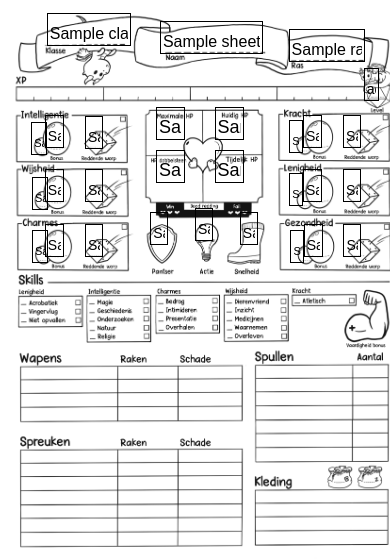
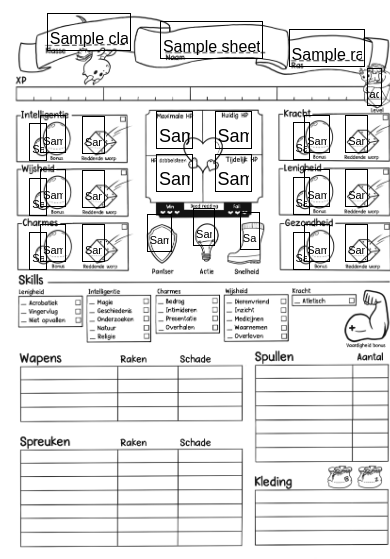
Before and after one commit to koffiebaard/what-the-sheet, a PHP site: template src/template/show_the_sheet.php in a window 390 px wide. Shown: the top 559 px of the page. Run offline with PHP 8.4, Linux system fonts and the light colour scheme; the template is opened without the code that fills it: most values are stand-ins (such as "Sample title", 1, 10 or a date in 2020).

Commit message:
Fixing various front-end issues relating to responsiveness and cross-browser-compatibility

```diff
--- a/src/assets/script.js
+++ b/src/assets/script.js
@@ -1,11 +1,13 @@
-let show_dialog_save=document.querySelector('button.save');
-let show_dialog_share=document.querySelector('button.share');
+let show_dialog_save=document.querySelector('button.open_save');
+let show_dialog_share=document.querySelector('button.open_share');
 
-let modal_save=document.querySelector('dialog.save');
-let modal_share=document.querySelector('dialog.share');
+var modal_save=document.querySelector('dialog.save');
+var modal_share=document.querySelector('dialog.share');
 
-let save=document.querySelector('dialog.save > button');
-let close_share=document.querySelector('dialog.share > button');
+let save=document.querySelector('dialog.save > button.save');
+let close_save=document.querySelector('dialog.save > button.close');
+let close_share=document.querySelector('dialog.share > button.close');
+
 
 show_dialog_save.addEventListener('click', () => {
   hide_notices();
@@ -44,14 +46,11 @@
       } else {
         show_notice_fail();
       }
-
-      console.log(response);
     }
   // Create sheet
   } else {
     console.log(`Creating sheet`);
     response = await create_sheet(sheet);
-    console.log(response);
 
     if (response && response.id) {
       show_notice_success();
@@ -59,14 +58,22 @@
         window.location.href = `/${response.id}`
       }, 500);
     } else {
-      show_notice_fail();
-      console.log(response);
+      if (response.errors) {
+        show_notice_fail("Validation failed unfortunately", response.errors);
+      } else {
+        show_notice_fail();
+      }
     }
   }
+  console.log(response);
 })
 
 close_share.addEventListener('click', async() => {
   modal_share.close();
+});
+
+close_save.addEventListener('click', async() => {
+  modal_save.close();
 });
 
 function show_notice_success() {
--- a/src/assets/style.css
+++ b/src/assets/style.css
@@ -9,6 +9,10 @@
   height: 30px;
   position: absolute;
   text-align: center;
+}
+
+dialog:not([open]) {
+  display: none;
 }
 
 body#share input[type=text] {
@@ -27,39 +31,58 @@
 
 /**** Fields of Terror ****/
 
+:root {
+  --saving_throw_width: 4.4%;
+  --saving_throw_left: 21%;
+  --saving_throw_right: 88.5%;
+
+  --ability_mod_width: 5.2%;
+  --ability_mod_left: 10.3%;
+  --ability_mod_right: 78%;
+
+  --ability_score_width: 3%;
+  --ability_score_left: 7.5%;
+  --ability_score_right: 75%;
+}
+
 #class {            left: 12%;    margin-top: calc(9% - 30px);      width: 20%;     }
 #name {             left: 41%;    margin-top: calc(11% - 30px);     width: 25%;     }
 #race {             left: 74%;    margin-top: calc(13% - 30px);     width: 18%;     }
-#level {            right: 2.7%;  margin-top: calc(23% - 30px);     width: 2.5%;      }
+#level {            left: 94%;    margin-top: calc(23% - 30px);     width: 2.5%;    }
 
-#int {              left: 8%;     margin-top: calc(37% - 30px);     width: 2.5%;      }
-#int_mod {          left: 11.5%;  margin-top: calc(35% - 30px);     width: 3.3%;    }
-#int_saving_throw { left: 21.8%;  margin-top: calc(35.5% - 30px);   width: 3%;    }
-#wis {              left: 8.2%;   margin-top: calc(51% - 30px);     width: 2.5%;      }
-#wis_mod {          left: 11.5%;  margin-top: calc(49% - 30px);     width: 3.3%;    }
-#wis_saving_throw { left: 21.8%;  margin-top: calc(49% - 30px);     width: 3%;    }
-#char {             left: 8.2%;   margin-top: calc(64.5% - 30px);   width: 2.5%;      }
-#char_mod {         left: 11.5%;  margin-top: calc(63% - 30px);     width: 3.3%;    }
-#char_saving_throw {left: 21.8%;  margin-top: calc(63% - 30px);     width: 3%;    }
+#int {              left: var(--ability_score_left);   margin-top: calc(37.3% - 30px);   width: var(--ability_score_width);      }
+#wis {              left: var(--ability_score_left);   margin-top: calc(51.4% - 30px);   width: var(--ability_score_width);      }
+#char {             left: var(--ability_score_left);   margin-top: calc(65.1% - 30px);   width: var(--ability_score_width);      }
 
-#str {              right: 22.3%;    margin-top: calc(36.5% - 30px);     width: 2%;     }
-#str_mod {          right: 17.5%;    margin-top: calc(35% - 30px);     width: 3.3%;     }
-#str_saving_throw { right: 7.5%;    margin-top: calc(35% - 30px);     width: 3%;     }
-#dex {              right: 22.3%;    margin-top: calc(50% - 30px);     width: 2%;     }
-#dex_mod {          right: 17.5%;    margin-top: calc(49% - 30px);     width: 3.3%;     }
-#dex_saving_throw { right: 7.5%;    margin-top: calc(49% - 30px);     width: 3%;     }
-#con {              right: 22%;    margin-top: calc(64.5% - 30px);     width: 2%;     }
-#con_mod {          right: 17.3%;    margin-top: calc(63% - 30px);     width: 3.3%;     }
-#con_saving_throw { right: 7.4%;    margin-top: calc(63% - 30px);     width: 3%;     }
+#str {              left: var(--ability_score_right);    margin-top: calc(37% - 30px);     width: var(--ability_score_width)     }
+#dex {              left: var(--ability_score_right);    margin-top: calc(51% - 30px);     width: var(--ability_score_width);     }
+#con {              left: var(--ability_score_right);    margin-top: calc(65.1% - 30px);   width: var(--ability_score_width);     }
 
-#hp_max {           left: 40%;    margin-top: calc(33% - 30px);     width: 6%;     }
-#hp_cur {           left: 55%;    margin-top: calc(33% - 30px);     width: 6%;     }
-#hp_tmp {           left: 55%;    margin-top: calc(44% - 30px);     width: 6%;     }
-#hit_die {          left: 40%;    margin-top: calc(44% - 30px);     width: 6%;     }
+#int_mod {          left: var(--ability_mod_left);  margin-top: calc(35% - 30px);        width: var(--ability_mod_width);    }
+#wis_mod {          left: var(--ability_mod_left);  margin-top: calc(49% - 30px);        width: var(--ability_mod_width);    }
+#char_mod {         left: var(--ability_mod_left);  margin-top: calc(63% - 30px);        width: var(--ability_mod_width);    }
 
-#armor_class {      left: 38.5%;    margin-top: calc(60% - 30px);     width: 3%;     }
-#initiative {       left: 50%;    margin-top: calc(59% - 30px);     width: 3%;     }
-#speed {            left: 61.5%;    margin-top: calc(60% - 30px);     width: 3%;     }
+#str_mod {          left: var(--ability_mod_right);    margin-top: calc(35% - 30px);     width: var(--ability_mod_width);     }
+#dex_mod {          left: var(--ability_mod_right);    margin-top: calc(49% - 30px);     width: var(--ability_mod_width);     }
+#con_mod {          left: var(--ability_mod_right);    margin-top: calc(63% - 30px);     width: var(--ability_mod_width);     }
+
+#int_saving_throw { left: var(--saving_throw_left);  margin-top: calc(35.5% - 30px);     width: var(--saving_throw_width);    }
+#wis_saving_throw { left: var(--saving_throw_left);  margin-top: calc(49.3% - 30px);     width: var(--saving_throw_width);    }
+#char_saving_throw {left: var(--saving_throw_left);  margin-top: calc(63.2% - 30px);     width: var(--saving_throw_width);    }
+
+#str_saving_throw { left: var(--saving_throw_right);    margin-top: calc(35.2% - 30px);   width: var(--saving_throw_width);     }
+#dex_saving_throw { left: var(--saving_throw_right);    margin-top: calc(49% - 30px);     width: var(--saving_throw_width);     }
+#con_saving_throw { left: var(--saving_throw_right);    margin-top: calc(63% - 30px);     width: var(--saving_throw_width);     }
+
+#hp_max {           left: 40%;    margin-top: calc(34% - 30px);       width: 8%;     }
+#hp_cur {           left: 55%;    margin-top: calc(34% - 30px);       width: 8%;     }
+
+#hp_tmp {           left: 55%;    margin-top: calc(45% - 30px);       width: 8%;     }
+#hit_die {          left: 40%;    margin-top: calc(45% - 30px);       width: 8%;     }
+
+#armor_class {      left: 37.6%;    margin-top: calc(60.5% - 30px);   width: 5%;     }
+#initiative {       left: 49.5%;    margin-top: calc(59% - 30px);     width: 4%;     }
+#speed {            left: 61.5%;    margin-top: calc(60% - 30px);     width: 3.7%;   }
 
 
 /* Top banner fields should be bigger */
@@ -137,7 +160,7 @@
 /* Resize buttons on top */
 @media all and (max-width: 1160px) {
 
-  button.save, button.share {
+  button.open_save, button.open_share {
     padding: 7px;
     border-radius: 0.7em;
   }
@@ -146,7 +169,7 @@
 /* Resize buttons on top, again */
 @media all and (max-width: 840px) {
 
-  button.save, button.share {
+  button.open_save, button.open_share {
     padding: 3px;
     border-radius: 0.4em;
     font-size: 90%;
@@ -157,7 +180,7 @@
 /* Resize buttons on top, again */
 @media all and (max-width: 650px) {
 
-  button.save, button.share {
+  button.open_save, button.open_share {
     position: fixed;
     width:30%;
     bottom:0px;
@@ -168,10 +191,7 @@
     border-radius: 1em;
   }
 
-  button.save {
-
-  }
-  button.share {
+  button.open_share {
     right: 0px;
   }
 }
@@ -203,9 +223,10 @@
 }
 
 
-@media all and (max-width: 600px) {
+@media all and (max-width: 650px) {
   input[type=text] {
     font-size: 14px;
+    padding-top: 15px;
   }
 
   /* Top banner fields should be bigger */
@@ -223,3 +244,10 @@
     font-size: 18px;
   }
 }
+
+
+@media all and (max-width: 450px) {
+  input[type=text] {
+    font-size: 11px;
+  }
+}
--- a/src/template/show_the_sheet.php
+++ b/src/template/show_the_sheet.php
@@ -15,8 +15,8 @@
         data-id="<?=$sheet['id'] ?? ''; ?>"
         data-share_token="<?=$sheet['share_token'] ?? ''; ?>"
       >
-    <button class="save">Save</button>
-    <button class="share" <?php if (!isset($sheet)) {
+      <button class="open_save">Save</button>
+      <button class="open_share" <?php if (!isset($sheet)) {
         echo "style='display: none'";
                                  } ?>>Share</button>
       <input type="text" name="class" value="<?=$sheet['class'] ?? ''; ?>" id="class" placeholder="class" />
@@ -58,12 +58,13 @@
         Something went wrong. Sorry.
       </div>
       <p>Are you sure? It looks like sheet.</p>
-    <button>Save</button>
+      <button class="save">Save</button>
+      <button class="close">Close</button>
     </dialog>
     <dialog class="share">
       <h1>Share sheet</h1>
       <textarea><?=$web_address; ?>/share/<?=$sheet['share_token'] ?? ''; ?></textarea>
-    <button>Close</button>
+      <button class="close">Close</button>
     </dialog>
     <script src="assets/script.js"></script>
   </body>
```
Also changed, not shown: db/migrations/20221003102956_basic_structure.php. Lines whose indentation alone changed are shown as unchanged.
